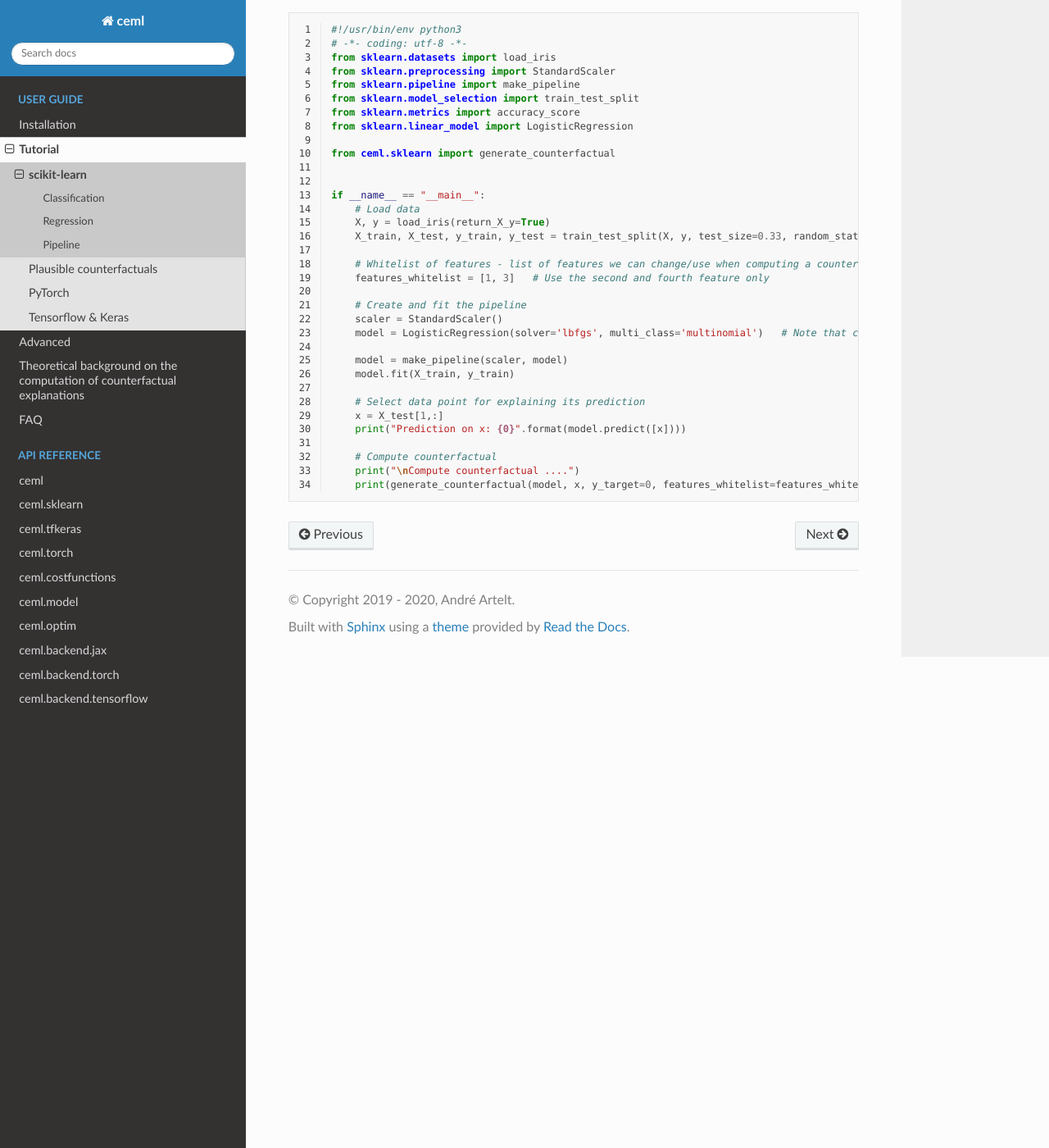
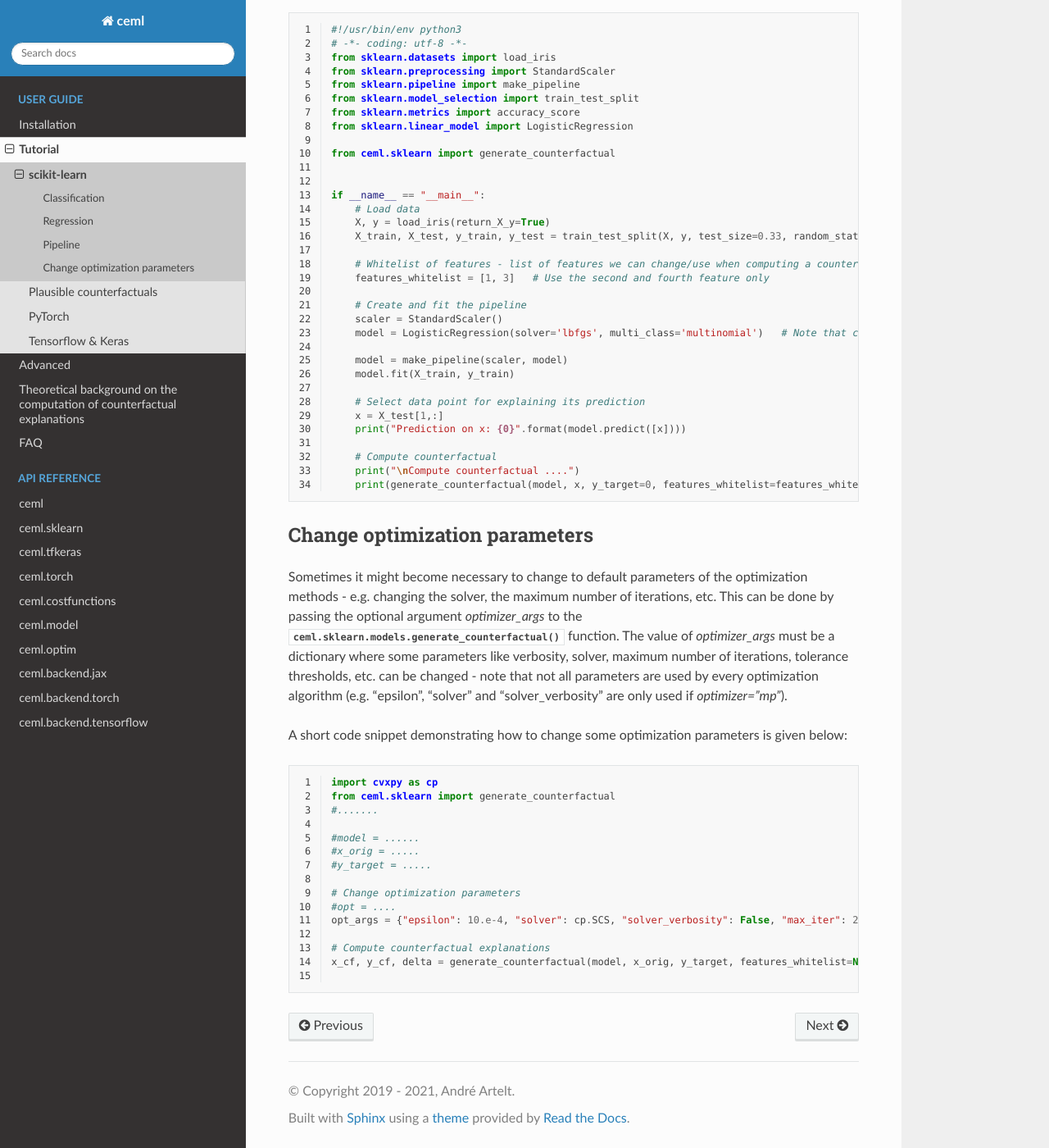
Before and after one commit to andreArtelt/ceml, a Sphinx documentation site: the page built from docs/tut_sklearn.rst, in a window 1280 px wide and 1400 px high, scrolled down 2447 px. Shown: the whole window at 82% size. Built offline with Sphinx 7.4.7 and the Read the Docs theme 2.0.0, drawn with Linux system fonts in a browser that asks for light colours.

Commit message:
Update documentation and add section on how to change optimization parameters

```diff
--- a/docs/conf.py
+++ b/docs/conf.py
@@ -18,7 +18,7 @@ sys.path.insert(0, os.path.abspath('../'))
 # -- Project information -----------------------------------------------------
 
 project = 'ceml'
-copyright = '2019 - 2020, André Artelt'
+copyright = '2019 - 2021, André Artelt'
 author = 'André Artelt'
 
 
--- /dev/null
+++ b/docs/examples/sklearn_opt_args.py
@@ -0,0 +1,14 @@
+import cvxpy as cp
+from ceml.sklearn import generate_counterfactual
+#.......
+
+#model = ......
+#x_orig = .....
+#y_target = .....
+
+# Change optimization parameters
+#opt = ....
+opt_args = {"epsilon": 10.e-4, "solver": cp.SCS, "solver_verbosity": False, "max_iter": 200}
+
+# Compute counterfactual explanations
+x_cf, y_cf, delta = generate_counterfactual(model, x_orig, y_target, features_whitelist=None, C=0.1, regularization="l1", optimizer=opt, optimizer_args=opt_args, return_as_dict=False)
--- a/docs/faq.rst
+++ b/docs/faq.rst
@@ -20,7 +20,7 @@ How can I cite CEML?
         @misc{ceml,
                 author = {André Artelt},
                 title = {CEML: Counterfactuals for Explaining Machine Learning models - A Python toolbox},
-                year = {2019 - 2020},
+                year = {2019 - 2021},
                 publisher = {GitHub},
                 journal = {GitHub repository},
                 howpublished = {\url{https://www.github.com/andreArtelt/ceml}}
--- a/docs/index.rst
+++ b/docs/index.rst
@@ -8,9 +8,9 @@ CEML is a Python toolbox for computing counterfactuals. Counterfactuals can be u
 
 It supports many common machine learning frameworks:
 
-    - scikit-learn (0.23.2)
-    - PyTorch (1.6.0)
-    - Keras & Tensorflow (2.2.1)
+    - scikit-learn (0.24.0)
+    - PyTorch (1.7.1)
+    - Keras & Tensorflow (2.4.0)
 
 Furthermore, CEML is easy to use and can be extended very easily. See the following user guide for more information on how to use and extend ceml.
 
--- a/docs/tut_sklearn.rst
+++ b/docs/tut_sklearn.rst
@@ -49,3 +49,16 @@ A complete example of a classification pipeline with the standard scaler :class:
 
 .. literalinclude:: examples/sklearn_pipeline.py
     :linenos:
+
+
+Change optimization parameters
+++++++++++++++++++++++++++++++
+
+Sometimes it might become necessary to change to default parameters of the optimization methods - e.g. changing the solver, the maximum number of iterations, etc.
+This can be done by passing the optional argument `optimizer_args` to the :func:`ceml.sklearn.models.generate_counterfactual` function.
+The value of `optimizer_args` must be a dictionary where some parameters like verbosity, solver, maximum number of iterations, tolerance thresholds, etc. can be changed - note that not all parameters are used by every optimization algorithm (e.g. "epsilon", "solver" and "solver_verbosity" are only used if `optimizer="mp"`).
+
+A short code snippet demonstrating how to change some optimization parameters is given below:
+
+.. literalinclude:: examples/sklearn_opt_args.py
+    :linenos:
```
